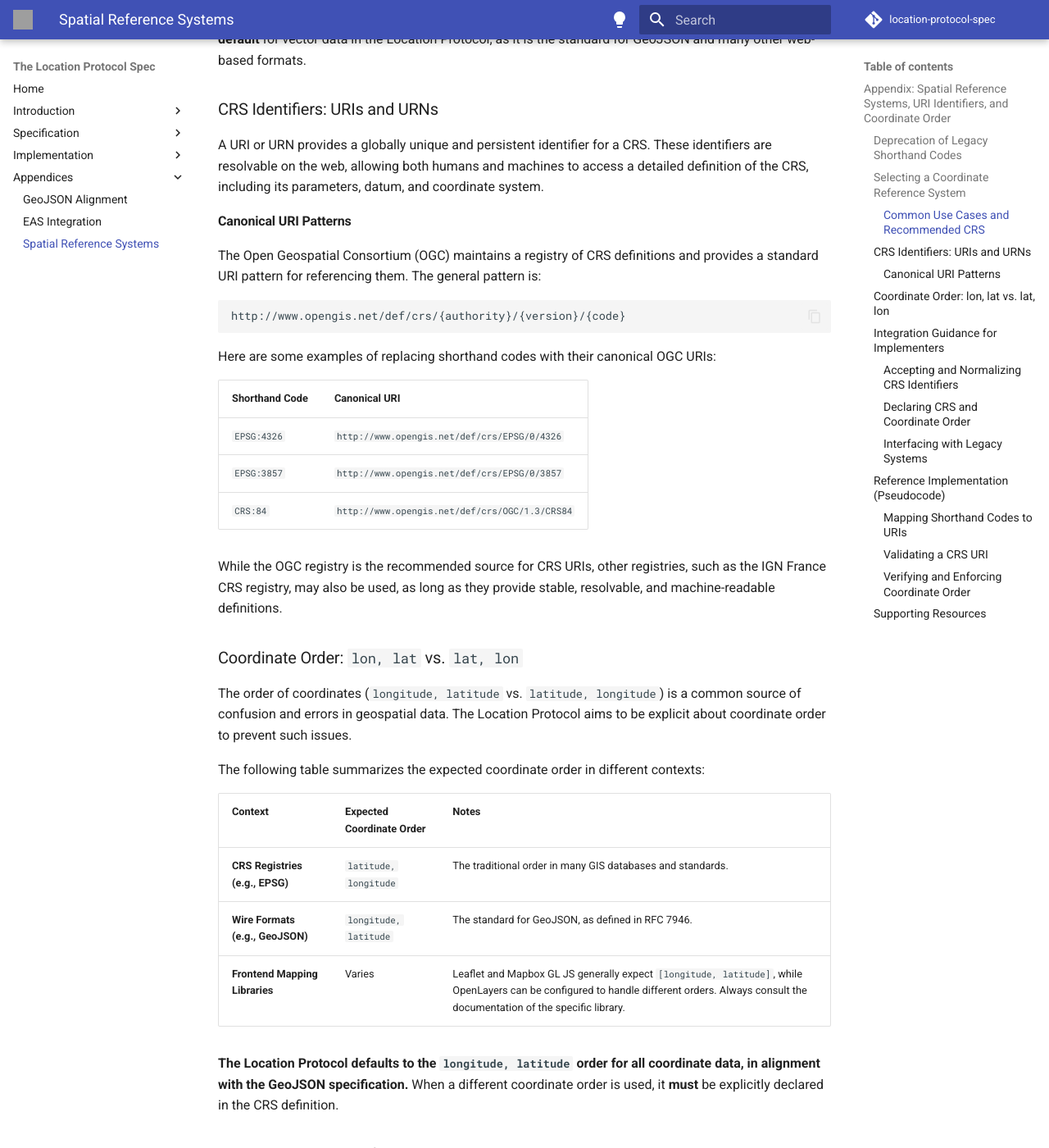
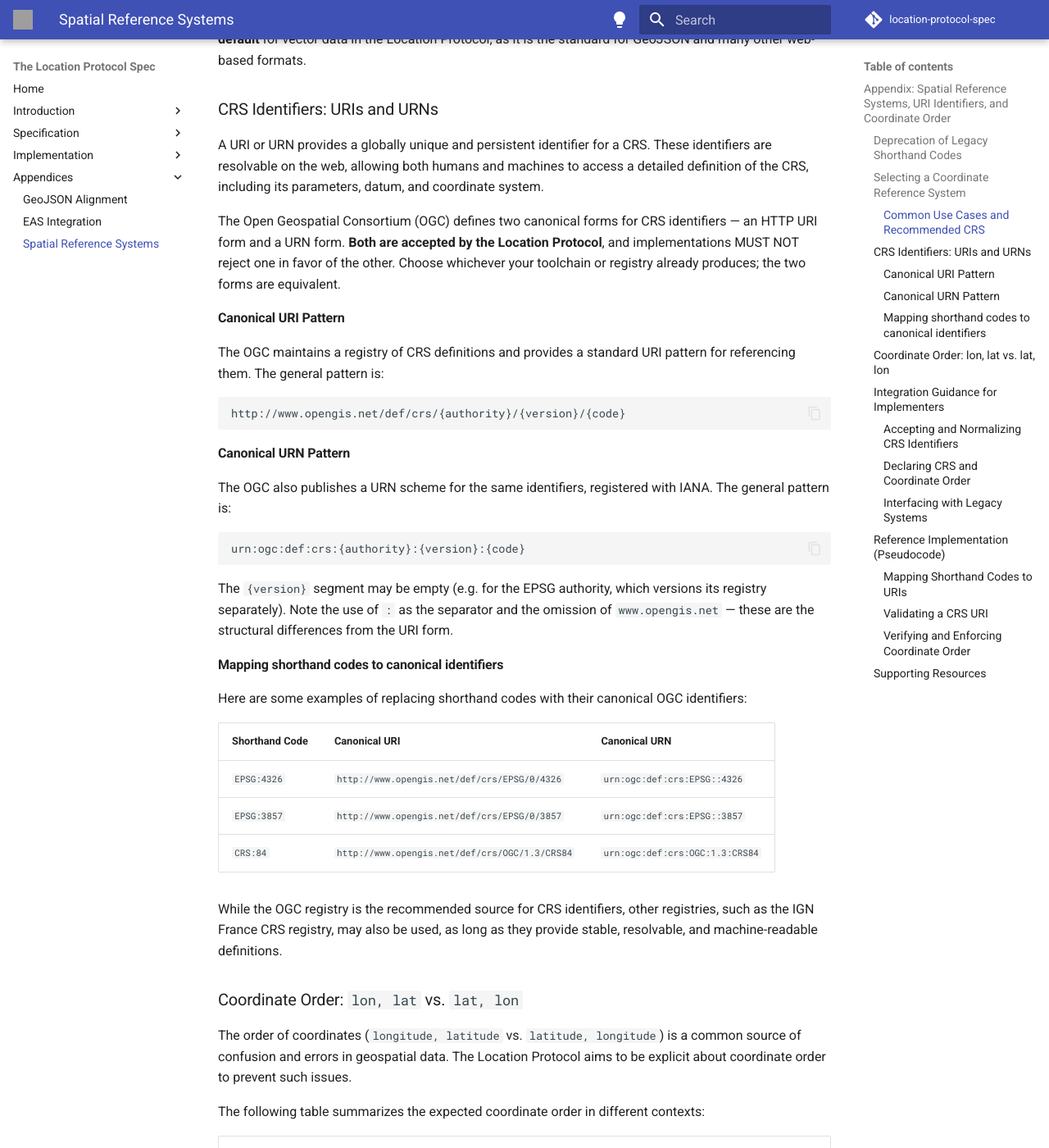
Before and after one commit to DecentralizedGeo/location-protocol-spec, an MkDocs documentation site: the page built from docs/spec-page/appendices/srs.md, in a window 1280 px wide and 1400 px high, scrolled down 1594 px. Shown: the whole window at 82% size. Built offline with MkDocs 1.6.1 and Material for MkDocs 9.7.7, drawn with Linux system fonts in a browser that asks for light colours; comment, search, counter and statistics services are not loaded; grey boxes are pictures that could not be loaded.

Commit message:
docs(srs): document canonical URN pattern alongside URI
The "CRS Identifiers: URIs and URNs" appendix section was titled to
cover both forms, but only documented the HTTP URI pattern. Add a
companion subsection for the OGC URN scheme (urn:ogc:def:crs:...),
extend the shorthand-to-canonical mapping table with a URN column,
and add a lead-in paragraph stating that both forms are equivalent
and accepted.

This addresses the ambiguity surfaced by the Hypercerts team, where
some records use the URN form and others the URI form, and the spec
did not make the URN form visible to readers.

Refs: #12

````diff
--- a/docs/spec-page/appendices/srs.md
+++ b/docs/spec-page/appendices/srs.md
@@ -31,23 +31,37 @@ When in doubt, **WGS 84 (CRS84) with `longitude, latitude` coordinate order is t
 
 A URI or URN provides a globally unique and persistent identifier for a CRS. These identifiers are resolvable on the web, allowing both humans and machines to access a detailed definition of the CRS, including its parameters, datum, and coordinate system.
 
-#### Canonical URI Patterns
+The Open Geospatial Consortium (OGC) defines two canonical forms for CRS identifiers — an HTTP URI form and a URN form. **Both are accepted by the Location Protocol**, and implementations MUST NOT reject one in favor of the other. Choose whichever your toolchain or registry already produces; the two forms are equivalent.
 
-The Open Geospatial Consortium (OGC) maintains a registry of CRS definitions and provides a standard URI pattern for referencing them. The general pattern is:
+#### Canonical URI Pattern
+
+The OGC maintains a registry of CRS definitions and provides a standard URI pattern for referencing them. The general pattern is:
 
 ```
 http://www.opengis.net/def/crs/{authority}/{version}/{code}
 ```
 
-Here are some examples of replacing shorthand codes with their canonical OGC URIs:
+#### Canonical URN Pattern
 
-| Shorthand Code | Canonical URI |
-| :-- | :-- |
-| `EPSG:4326` | `http://www.opengis.net/def/crs/EPSG/0/4326` |
-| `EPSG:3857` | `http://www.opengis.net/def/crs/EPSG/0/3857` |
-| `CRS:84` | `http://www.opengis.net/def/crs/OGC/1.3/CRS84` |
+The OGC also publishes a URN scheme for the same identifiers, registered with IANA. The general pattern is:
 
-While the OGC registry is the recommended source for CRS URIs, other registries, such as the IGN France CRS registry, may also be used, as long as they provide stable, resolvable, and machine-readable definitions.
+```
+urn:ogc:def:crs:{authority}:{version}:{code}
+```
+
+The `{version}` segment may be empty (e.g. for the EPSG authority, which versions its registry separately). Note the use of `:` as the separator and the omission of `www.opengis.net` — these are the structural differences from the URI form.
+
+#### Mapping shorthand codes to canonical identifiers
+
+Here are some examples of replacing shorthand codes with their canonical OGC identifiers:
+
+| Shorthand Code | Canonical URI | Canonical URN |
+| :-- | :-- | :-- |
+| `EPSG:4326` | `http://www.opengis.net/def/crs/EPSG/0/4326` | `urn:ogc:def:crs:EPSG::4326` |
+| `EPSG:3857` | `http://www.opengis.net/def/crs/EPSG/0/3857` | `urn:ogc:def:crs:EPSG::3857` |
+| `CRS:84` | `http://www.opengis.net/def/crs/OGC/1.3/CRS84` | `urn:ogc:def:crs:OGC:1.3:CRS84` |
+
+While the OGC registry is the recommended source for CRS identifiers, other registries, such as the IGN France CRS registry, may also be used, as long as they provide stable, resolvable, and machine-readable definitions.
 
 ### Coordinate Order: `lon, lat` vs. `lat, lon`
 
````
